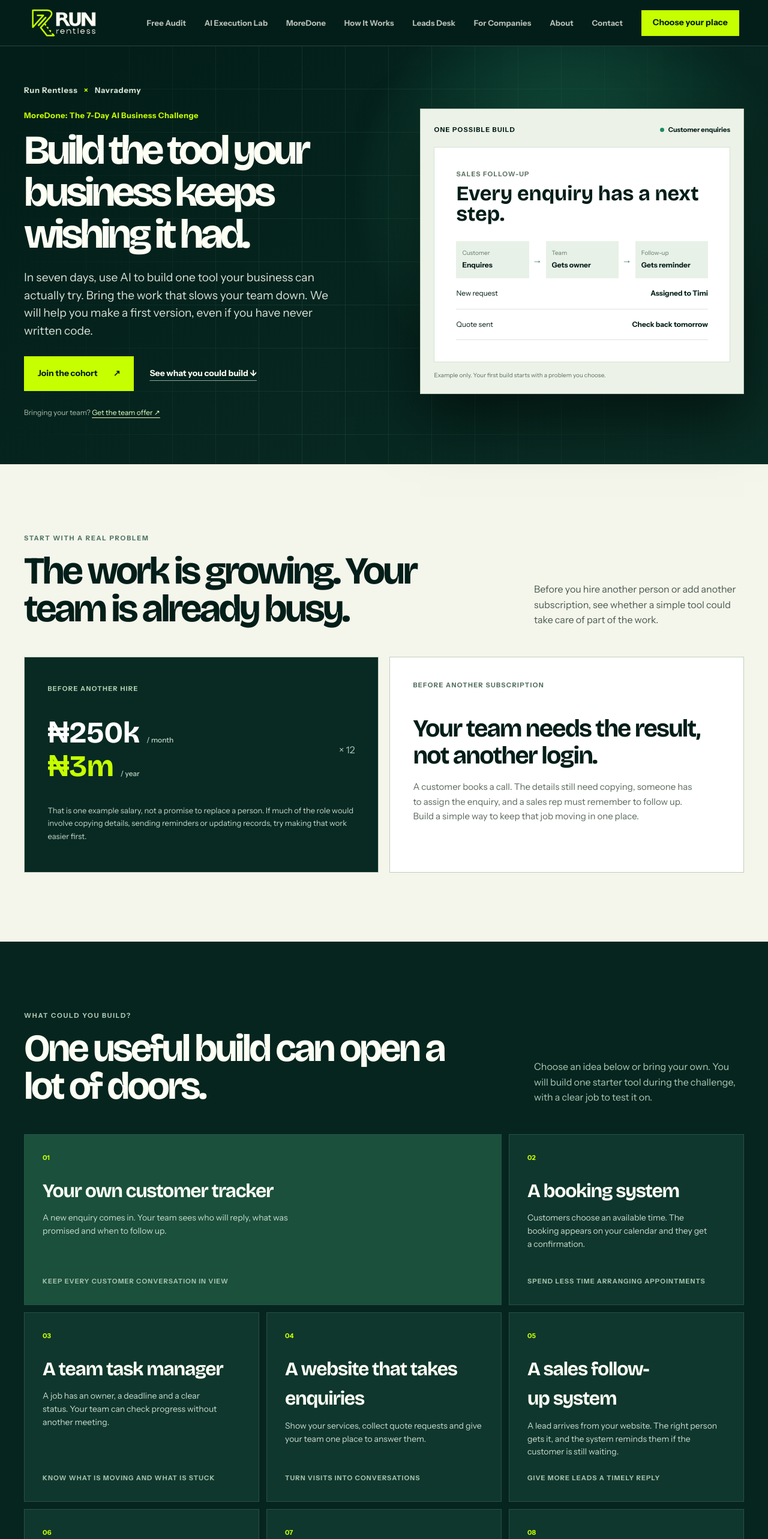
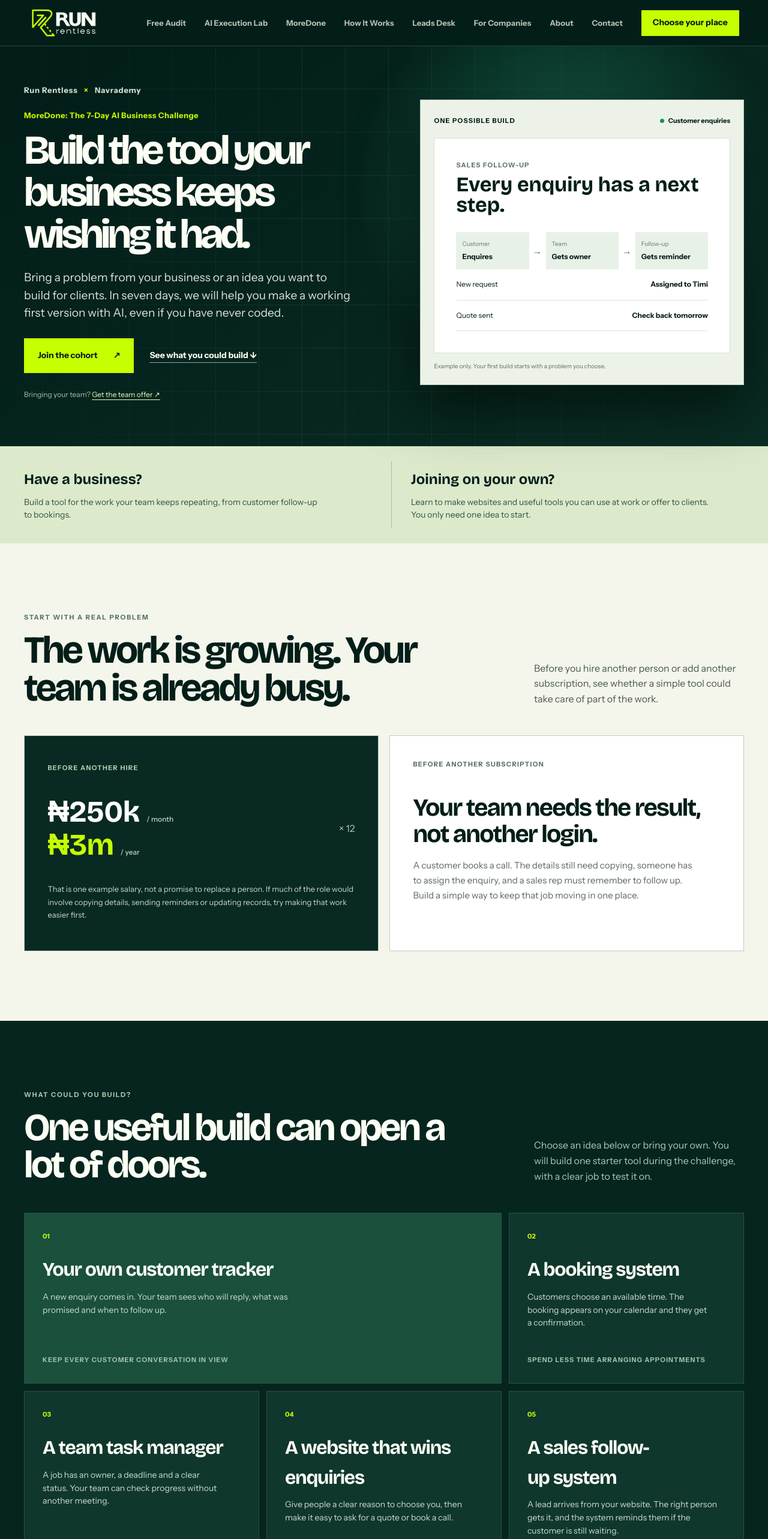
Before and after one commit to Greatdorlin/run-rentless, a Next.js app: page /moredone in a window 1280 px wide. Shown: the top 2566 px of the page at 60% size. Built offline with nearby package versions, Linux system fonts and the light colour scheme.

Commit message:
Clarify MoreDone audience and required tools

```diff
--- a/src/app/moredone/more-done-form.tsx
+++ b/src/app/moredone/more-done-form.tsx
@@ -61,9 +61,10 @@ export function MoreDoneForm() {
     <p className="md-form__amount">Total today: <strong>{price(seats)}</strong></p>
     <div className="md-form__row"><label>First name<input name="firstName" autoComplete="given-name" required maxLength={80} /></label><label>Last name<input name="lastName" autoComplete="family-name" required maxLength={80} /></label></div>
     <label>Email for your place<input name="email" type="email" autoComplete="email" required maxLength={160} /></label>
-    <label>Business name<input name="company" autoComplete="organization" required maxLength={120} /></label>
+    <label>Business or project name<input name="company" autoComplete="organization" required maxLength={120} /></label>
     <div className="md-form__row"><label>Team size<select name="teamSize" required defaultValue=""><option value="" disabled>Choose one</option><option>Just me</option><option>2–5 people</option><option>6–15 people</option><option>16+ people</option></select></label><label>What would you build?<select name="project" required defaultValue=""><option value="" disabled>Choose a starting point</option>{moreDoneProjects.map((project) => <option key={project}>{project}</option>)}</select></label></div>
     <label>What job should your tool make easier? <span className="md-form__optional">Optional</span><textarea name="goal" maxLength={400} rows={3} placeholder="For example, remind us when a customer is waiting for a reply." /></label>
+    <p className="md-form__tool-note"><strong>Before you join:</strong> Bring Claude or enough Codex access through your ChatGPT plan to work on your project. A paid plan or extra credits may be needed. These are separate from the challenge fee, and we will show you how to set up your tool.</p>
     <div className="md-form__trap" aria-hidden="true"><label>Website<input name="companyWebsite" tabIndex={-1} autoComplete="off" /></label></div>
     <label className="md-form__consent"><input name="consent" type="checkbox" required /><span>Send me my payment and course information by email. I agree to the <a href="/terms">Terms</a> and <a href="/privacy">Privacy Policy</a>.</span></label>
     {error && <p className="md-form__error" role="alert">{error}</p>}
--- a/src/app/moredone/moredone.css
+++ b/src/app/moredone/moredone.css
@@ -37,9 +37,13 @@
 .md-brandline{margin-bottom:22px}
 .md-program{margin:0 0 14px;color:var(--md-lime);font-size:13px;font-weight:850;letter-spacing:.035em}
 .md-hero__micro a{color:#e5ffc1;text-decoration:underline;text-underline-offset:4px}
+.md-for{background:#dceacb;color:var(--md-ink);padding:25px 0}.md-for__grid{display:grid;grid-template-columns:1fr 1fr;gap:24px}.md-for__grid>div{padding:12px 22px 12px 0}.md-for__grid>div+div{border-left:1px solid #a7bfaa;padding-left:32px}.md-for strong{font-family:var(--display);font-size:24px}.md-for p{max-width:500px;margin:8px 0 0;color:#345246;font-size:14px;line-height:1.5}
 #md-pricing-title{scroll-margin-top:100px}
 .md-software h3{max-width:480px;margin:42px 0 18px;font-size:clamp(30px,3.2vw,46px);line-height:1.08;letter-spacing:-.045em}
 .md-software p{max-width:480px;font-size:15px;line-height:1.65}
+.md-website{display:grid;grid-template-columns:1fr 1fr;gap:35px;margin-top:18px;padding:clamp(25px,4vw,48px);background:#e9f5d8;color:var(--md-ink)}.md-website span{font-size:11px;font-weight:850;letter-spacing:.14em;color:#386143}.md-website h3{max-width:550px;margin:18px 0 0;font-size:clamp(29px,3.2vw,45px);line-height:1.05;letter-spacing:-.045em}.md-website p{align-self:center;max-width:520px;margin:0;font-size:16px;line-height:1.65}
+.md-days__layout>div>p:not(.md-section-kicker){max-width:480px;color:#536256;font-size:16px;line-height:1.65}.md-days__tools{margin-top:30px;padding:20px;background:#e6eddf;border-left:4px solid #39734e}.md-days__tools strong{color:var(--md-ink)}
+.md-form__tool-note{margin:4px 0 22px;padding:15px 17px;background:#e6eddf;color:#274b37;font-size:12px;line-height:1.55}.md-form__tool-note strong{color:var(--md-ink)}
 .md-hero__visual{transform:none}
 .md-join{scroll-margin-top:78px}
 .md-form__seats{display:grid;grid-template-columns:1fr 1fr;gap:10px;margin-bottom:13px}
@@ -57,4 +61,4 @@
 .md-payment-result p{line-height:1.5}
 .md-payment-result code{display:block;overflow-wrap:anywhere;margin:20px 0}
 .md-page .md-form__seats button:focus-visible,.md-page textarea:focus-visible{outline:3px solid #19593f;outline-offset:3px}
-@media(max-width:680px){.md-hero{padding:36px 0 46px}.md-hero__grid{gap:0}.md-hero h1{font-size:clamp(40px,10.4vw,56px);line-height:1.02}.md-hero__lede{font-size:16px;line-height:1.45}.md-hero__actions{margin-top:22px;gap:12px}.md-hero__micro{margin-top:18px}.md-hero__visual{display:none}.md-program{font-size:12px}.md-form__seats button{min-height:70px;padding:10px}.md-form__seats strong{font-size:19px}}
+@media(max-width:680px){.md-hero{padding:36px 0 46px}.md-hero__grid{gap:0}.md-hero h1{font-size:clamp(40px,10.4vw,56px);line-height:1.02}.md-hero__lede{font-size:16px;line-height:1.45}.md-hero__actions{margin-top:22px;gap:12px}.md-hero__micro{margin-top:18px}.md-hero__visual{display:none}.md-program{font-size:12px}.md-for__grid,.md-website{grid-template-columns:1fr}.md-for__grid{gap:5px}.md-for__grid>div{padding:12px 0}.md-for__grid>div+div{border-left:0;border-top:1px solid #a7bfaa;padding:18px 0 12px}.md-website{gap:18px}.md-form__seats button{min-height:70px;padding:10px}.md-form__seats strong{font-size:19px}}
--- a/src/app/moredone/page.tsx
+++ b/src/app/moredone/page.tsx
@@ -4,7 +4,7 @@ import "./moredone.css";
 
 export const metadata: Metadata = {
   title: "MoreDone: The 7-Day AI Business Challenge",
-  description: "MoreDone is a 7-day AI business challenge. Choose a tool your business needs, build a working first version with guidance, and test it on a real job.",
+  description: "Join MoreDone on your own or with your team. In seven days, use AI to build and test a useful website or business tool with guidance.",
   alternates: { canonical: "/moredone" },
 };
 
@@ -12,7 +12,7 @@ const projects = [
   ["01", "Your own customer tracker", "A new enquiry comes in. Your team sees who will reply, what was promised and when to follow up.", "Keep every customer conversation in view"],
   ["02", "A booking system", "Customers choose an available time. The booking appears on your calendar and they get a confirmation.", "Spend less time arranging appointments"],
   ["03", "A team task manager", "A job has an owner, a deadline and a clear status. Your team can check progress without another meeting.", "Know what is moving and what is stuck"],
-  ["04", "A website that takes enquiries", "Show your services, collect quote requests and give your team one place to answer them.", "Turn visits into conversations"],
+  ["04", "A website that wins enquiries", "Give people a clear reason to choose you, then make it easy to ask for a quote or book a call.", "Make your website useful for sales"],
   ["05", "A sales follow-up system", "A lead arrives from your website. The right person gets it, and the system reminds them if the customer is still waiting.", "Give more leads a timely reply"],
   ["06", "An AI assistant for routine work", "Use approved company information to draft replies or quotes. Your team checks each one before sending it.", "Free up time for customer work"],
   ["07", "A weekly business report", "Bring sales and other numbers into one view so you can see what changed without rebuilding a spreadsheet.", "Make decisions with current numbers"],
@@ -32,7 +32,7 @@ export default function MoreDonePage() {
         <p className="md-brandline">Run Rentless <span>×</span> Navrademy</p>
         <p className="md-program">MoreDone: The 7-Day AI Business Challenge</p>
         <h1 id="md-title">Build the tool your business keeps wishing it had.</h1>
-        <p className="md-hero__lede">In seven days, use AI to build one tool your business can actually try. Bring the work that slows your team down. We will help you make a first version, even if you have never written code.</p>
+        <p className="md-hero__lede">Bring a problem from your business or an idea you want to build for clients. In seven days, we will help you make a working first version with AI, even if you have never coded.</p>
         <div className="md-hero__actions"><a className="md-button" href="#join">Join the cohort <span aria-hidden="true">↗</span></a><a className="md-text-link" href="#projects">See what you could build ↓</a></div>
         <p className="md-hero__micro">Bringing your team? <a href="#md-pricing-title">Get the team offer ↗</a></p>
       </div>
@@ -45,6 +45,11 @@ export default function MoreDonePage() {
       </div>
     </div></section>
 
+    <section className="md-for" aria-label="Who can join MoreDone"><div className="md-shell md-for__grid">
+      <div><strong>Have a business?</strong><p>Build a tool for the work your team keeps repeating, from customer follow-up to bookings.</p></div>
+      <div><strong>Joining on your own?</strong><p>Learn to make websites and useful tools you can use at work or offer to clients. You only need one idea to start.</p></div>
+    </div></section>
+
     <section className="md-numbers" aria-labelledby="md-cost-title"><div className="md-shell">
       <div className="md-heading"><p>START WITH A REAL PROBLEM</p><h2 id="md-cost-title">The work is growing. Your team is already busy.</h2><span>Before you hire another person or add another subscription, see whether a simple tool could take care of part of the work.</span></div>
       <div className="md-numbers__grid">
@@ -53,13 +58,13 @@ export default function MoreDonePage() {
       </div>
     </div></section>
 
-    <section className="md-projects" id="projects" aria-labelledby="md-projects-title"><div className="md-shell"><div className="md-heading"><p>WHAT COULD YOU BUILD?</p><h2 id="md-projects-title">One useful build can open a lot of doors.</h2><span>Choose an idea below or bring your own. You will build one starter tool during the challenge, with a clear job to test it on.</span></div><div className="md-projects__grid">{projects.map(([number, title, detail, output]) => <article className="md-project" key={number}><span>{number}</span><h3>{title}</h3><p>{detail}</p><small>{output}</small></article>)}</div><a className="md-underlink" href="#join">Join the cohort and tell us your idea ↗</a></div></section>
+    <section className="md-projects" id="projects" aria-labelledby="md-projects-title"><div className="md-shell"><div className="md-heading"><p>WHAT COULD YOU BUILD?</p><h2 id="md-projects-title">One useful build can open a lot of doors.</h2><span>Choose an idea below or bring your own. You will build one starter tool during the challenge, with a clear job to test it on.</span></div><div className="md-projects__grid">{projects.map(([number, title, detail, output]) => <article className="md-project" key={number}><span>{number}</span><h3>{title}</h3><p>{detail}</p><small>{output}</small></article>)}</div><div className="md-website"><div><span>BUILDING A WEBSITE?</span><h3>Make it look like your business, not an AI template.</h3></div><p>We will show you how to plan a page, guide AI toward a better design, write clear words and check the result on a phone. You will also learn how to handle forms and customer details safely before publishing.</p></div><a className="md-underlink" href="#join">Join the cohort and tell us your idea ↗</a></div></section>
 
-    <section className="md-days" aria-labelledby="md-days-title"><div className="md-shell md-days__layout"><div><p className="md-section-kicker">HOW THE WEEK WORKS</p><h2 id="md-days-title">You build it with us.</h2><p>Join two live 90-minute workshops. Each day you get a small task, examples to work from and help when you get stuck. By the end, you will have a first version to try on a real job.</p></div><ol>{days.map(([day, title, detail]) => <li key={day}><span>DAY {day}</span><div><h3>{title}</h3><p>{detail}</p></div></li>)}</ol></div></section>
+    <section className="md-days" aria-labelledby="md-days-title"><div className="md-shell md-days__layout"><div><p className="md-section-kicker">HOW THE WEEK WORKS</p><h2 id="md-days-title">You build it with us.</h2><p>Join two live 90-minute workshops. Each day you get a small task, examples to work from and help when you get stuck. By the end, you will have a first version to try on a real job and a way to start your next idea.</p><p className="md-days__tools"><strong>What to bring:</strong> You will need Claude or enough Codex access through your ChatGPT plan for the week. A paid plan or extra credits may be needed and are not included in the challenge fee. We will show you how to set up your tool.</p></div><ol>{days.map(([day, title, detail]) => <li key={day}><span>DAY {day}</span><div><h3>{title}</h3><p>{detail}</p></div></li>)}</ol></div></section>
 
-    <section className="md-ads" aria-labelledby="md-ads-title"><div className="md-shell md-ads__layout"><div><p className="md-section-kicker">CHATGPT ADS LESSON INCLUDED</p><h2 id="md-ads-title">Learn the new ad channel while it is still growing.</h2><p>When Facebook Ads was new, businesses had to learn what worked by testing. ChatGPT Ads gives you a new place to reach people who are exploring products and services. We will help you prepare an offer, an ad and a page for interested customers.</p><p>You will learn what to measure so you can decide whether the channel is worth your money. If your business has access, you can submit a campaign for approval. Your ad budget is separate from the challenge fee. <a href="https://help.openai.com/en/articles/20001245-ads-manager-availability" target="_blank" rel="noopener noreferrer">Check where Ads Manager is available ↗</a></p></div><div className="md-ads__graphic" aria-hidden="true"><span>OFFER</span><i /><span>AD</span><i /><span>ENQUIRY</span><i /><span>FOLLOW-UP</span></div></div></section>
+    <section className="md-ads" aria-labelledby="md-ads-title"><div className="md-shell md-ads__layout"><div><p className="md-section-kicker">ALSO IN THE CHALLENGE</p><h2 id="md-ads-title">Build the tool. Give people a reason to use it.</h2><p>A good website or tool needs customers. We will help you make the offer clear, create a page people can act on and prepare an ad that sends them there. You will see how to track enquiries and sales, so you can judge whether the ad is worth paying for.</p><p>We also cover ChatGPT Ads while the channel is growing. If your business has access, you can prepare a campaign for review. Ad spend is separate. <a href="https://help.openai.com/en/articles/20001245-ads-manager-availability" target="_blank" rel="noopener noreferrer">Check where Ads Manager is available ↗</a></p></div><div className="md-ads__graphic" aria-hidden="true"><span>OFFER</span><i /><span>AD</span><i /><span>ENQUIRY</span><i /><span>FOLLOW-UP</span></div></div></section>
 
-    <section className="md-pricing" aria-labelledby="md-pricing-title"><div className="md-shell"><div className="md-heading"><p>CHOOSE YOUR PLACE</p><h2 id="md-pricing-title">Build on your own or bring two teammates.</h2><span>Both options include the same lessons and help. Pick the number of people coming with you.</span></div><div className="md-pricing__grid"><article><span>Individual</span><h3>₦120,000</h3><p>One place. Join the live workshops, use the examples and get help testing your first tool.</p><a href="?seats=1#join">Choose one place ↗</a></article><article className="md-pricing__team"><span>Team of three</span><h3>₦300,000</h3><p>Bring two colleagues and work on one business problem together. You save ₦60,000 compared with three individual places.</p><a href="?seats=3#join">Choose three places ↗</a></article></div><p className="md-pricing__fine">If your project needs hosting or another paid service, we will explain the options before you spend more.</p></div></section>
+    <section className="md-pricing" aria-labelledby="md-pricing-title"><div className="md-shell"><div className="md-heading"><p>CHOOSE YOUR PLACE</p><h2 id="md-pricing-title">Build on your own or bring two teammates.</h2><span>Both options include the same lessons and help. Pick the number of people coming with you.</span></div><div className="md-pricing__grid"><article><span>Join on your own</span><h3>₦120,000</h3><p>Bring a problem from work, your own business or a client idea. You get the live workshops and help testing your first build.</p><a href="?seats=1#join">Choose one place ↗</a></article><article className="md-pricing__team"><span>Bring two teammates</span><h3>₦300,000</h3><p>Work on one business problem together. Three places cost ₦60,000 less than buying them separately.</p><a href="?seats=3#join">Choose three places ↗</a></article></div><p className="md-pricing__fine">If your project needs hosting or another paid service, we will explain the options before you spend more.</p></div></section>
     <section className="md-guarantee"><div className="md-shell md-guarantee__layout"><strong>What if my tool does not work?</strong><p>Before the challenge, we agree on one small tool and what it needs to do. Come to the required sessions and finish the exercises. If your tool does not pass that test, we will help you again in an extra session for free. If our promised help still does not get it working as agreed, we will refund your challenge fee.</p></div></section>
     <section className="md-join" id="join" aria-labelledby="md-join-title"><div className="md-shell md-join__layout"><div><p className="md-section-kicker">JOIN MOREDONE</p><h2 id="md-join-title">Tell us what you want to build.</h2><p>Choose one or three places and share your idea. Paystack takes your payment, and we will email you the challenge details.</p></div><MoreDoneForm /></div></section>
   </div>;
--- a/src/app/terms/page.tsx
+++ b/src/app/terms/page.tsx
@@ -14,7 +14,7 @@ export default function TermsPage() {
       <section><h2>The free audit</h2><p>The audit works from the tools, costs and answers you provide. A three-year figure shows what today’s entered costs would total over 36 months if they stayed the same. It is not a savings forecast. Recommendations are a starting point for discussion, not a guarantee that replacing or building a tool will save money. Before making a decision, check your actual bills, data, integrations, migration and ongoing running costs.</p></section>
       <section><h2>Events and messages</h2><p>When you register for a webinar, we use your details to manage your place and send event information. Dates, speakers or joining details may change; if they do, we will aim to tell registered attendees. Optional marketing and audit follow-up are explained at the point where you choose them and in our <Link href="/privacy">Privacy Policy</Link>.</p></section>
       <section><h2>Waitlist</h2><p>Joining a waitlist lets us contact you about the products, demos or launch opportunities described there. It does not guarantee availability, a particular price, delivery date or acceptance of a project.</p></section>
-      <section><h2>MoreDone Challenge</h2><p>The checkout shows the price for one or three places before you pay. Paystack handles payment and confirms the amount charged. We will use the email entered at checkout for course information. The challenge includes the workshops, exercises and support described on its page. We agree on an achievable starter tool and a test before the challenge begins. If you attend the required sessions and complete the exercises but the tool misses that test, we provide another guided session without a further challenge fee. If that support still does not produce the agreed outcome, we refund the challenge fee. Contact us with your payment reference if you need help.</p></section>
+      <section><h2>MoreDone Challenge</h2><p>The checkout shows the price for one or three places before you pay. Paystack handles payment and confirms the amount charged. We will use the email entered at checkout for course information. The challenge includes the workshops, exercises and support described on its page. You need Claude or enough Codex access through your ChatGPT plan to take part in the building exercises. An AI subscription or extra credits, if needed, are separate from the challenge fee. We agree on an achievable starter tool and a test before the challenge begins. If you attend the required sessions and complete the exercises but the tool misses that test, we provide another guided session without a further challenge fee. If that support still does not produce the agreed outcome, we refund the challenge fee. Contact us with your payment reference if you need help.</p></section>
       <section><h2>Other paid work</h2><p>Website descriptions are general information, not a project quote. A paid assessment, software build, hosting, support or migration outside the MoreDone Challenge will have its own written scope and price before you commit. Third-party services may cost extra. We do not promise a particular cost reduction, revenue increase or business outcome.</p></section>
       <section><h2>Hosting and installed tools</h2><p>Where an offer includes 24 months of hosting, eligibility and the start date will be set out in its written terms. Hosting can be renewed or moved to compatible infrastructure afterward. “Continued use” of an installed tool means its agreed version is not disabled solely because optional support ends; it does not promise permanent compatibility, every future update or freedom from third-party costs.</p></section>
       <section><h2>Content and other sites</h2><p>Run Rentless owns or has permission to use the website content and branding. You may use your own audit results for your business, but please do not copy our site or branding for another service. Links to other sites are provided for convenience; those services have their own terms and privacy practices.</p></section>
```
